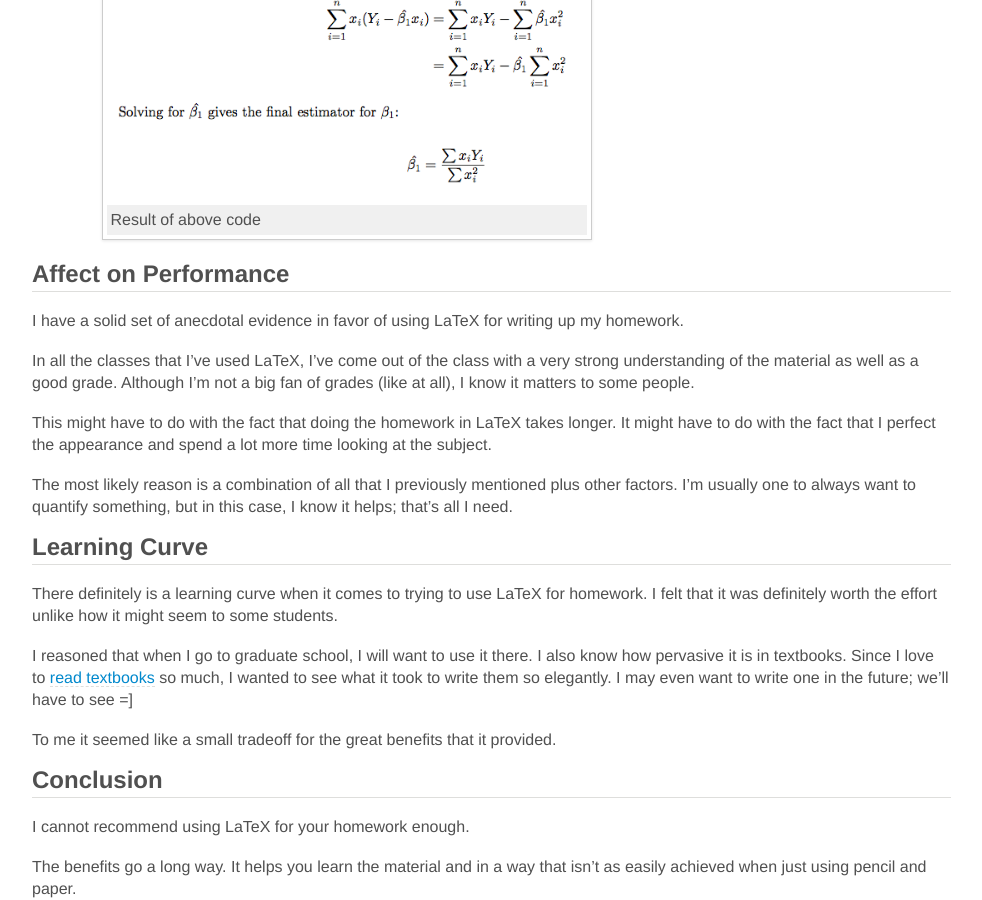
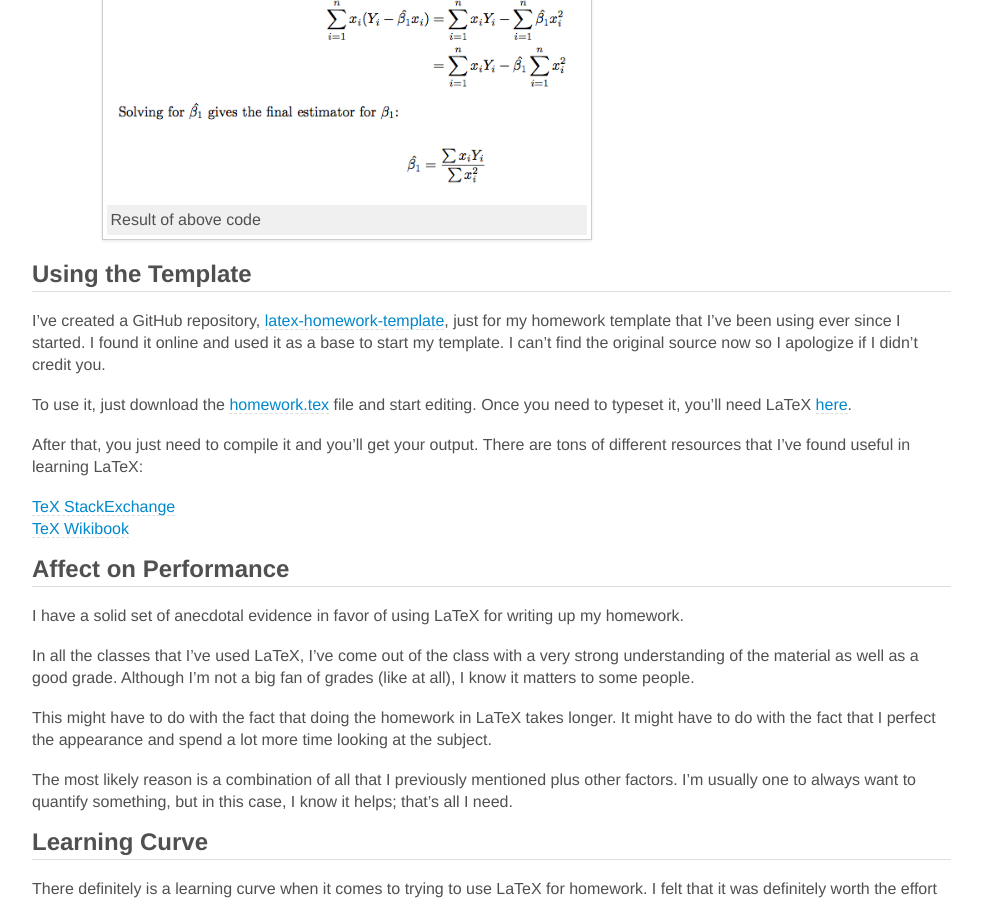
Before and after one commit to jdavis/jdavis.github.com, a Jekyll site: the page built from _posts/2014-02-12-doing-your-homework-in-latex.md, in a window 1280 px wide and 900 px high, scrolled down 1974 px. Shown: the whole window, without its empty margins (239-1221 px from the left). Built offline with Jekyll 4.4.1, drawn with Linux system fonts in a browser that asks for light colours; nearby versions of some CDN libraries; some web fonts are replaced; Markdown is read by kramdown in place of the engine named in the settings.

Commit message:
Add section on using the template

```diff
--- a/_posts/2014-02-12-doing-your-homework-in-latex.md
+++ b/_posts/2014-02-12-doing-your-homework-in-latex.md
@@ -125,6 +125,22 @@ With the output looking like below:
     </a>
 </div>
 
+## Using the Template
+
+I've created a GitHub repository, [latex-homework-template][repo], just for my
+homework template that I've been using ever since I started. I found it online
+and used it as a base to start my template. I can't find the original source now
+so I apologize if I didn't credit you.
+
+To use it, just download the [homework.tex][homework.tex] file and start
+editing. Once you need to typeset it, you'll need LaTeX [here][install].
+
+After that, you just need to compile it and you'll get your output. There are
+tons of different resources that I've found useful in learning LaTeX:
+
+- [TeX StackExchange][stackexchange]
+- [TeX Wikibook][wikibook]
+
 ## Affect on Performance
 
 I have a solid set of anecdotal evidence in favor of using LaTeX for writing up
@@ -179,3 +195,7 @@ fun for me =]
 [knuth]: http://en.wikipedia.org/wiki/Donald_Knuth
 [tex]: http://en.wikipedia.org/wiki/TeX
 [textbooks]: https://www.goodreads.com/review/list/6593701?shelf=favorites-textbooks
+[install]: http://latex-project.org/ftp.html
+[homework.tex]: https://github.com/jdavis/latex-homework-template/blob/master/homework.tex
+[wikibook]: http://en.wikibooks.org/wiki/LaTeX
+[stackexchange]: http://tex.stackexchange.com/
```
